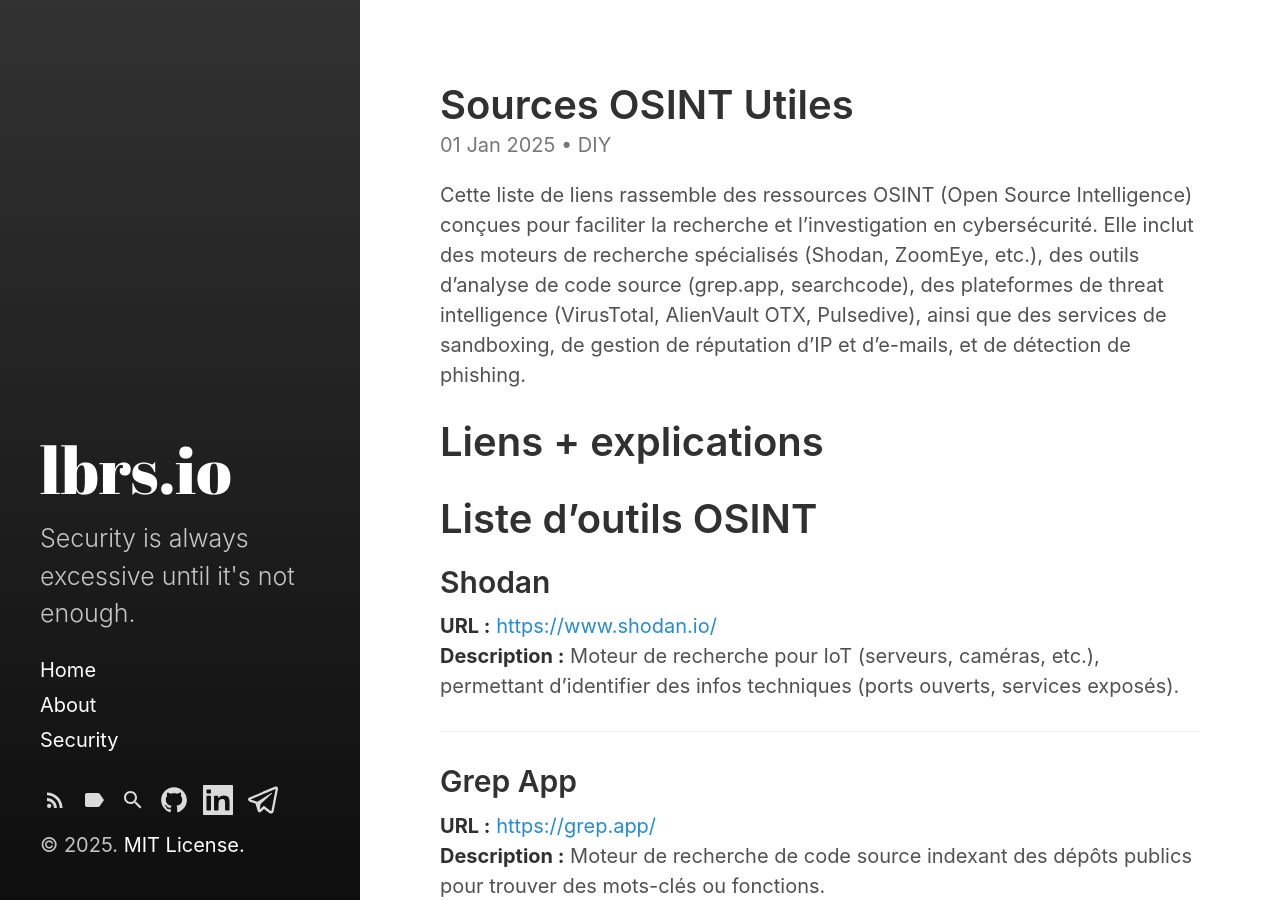
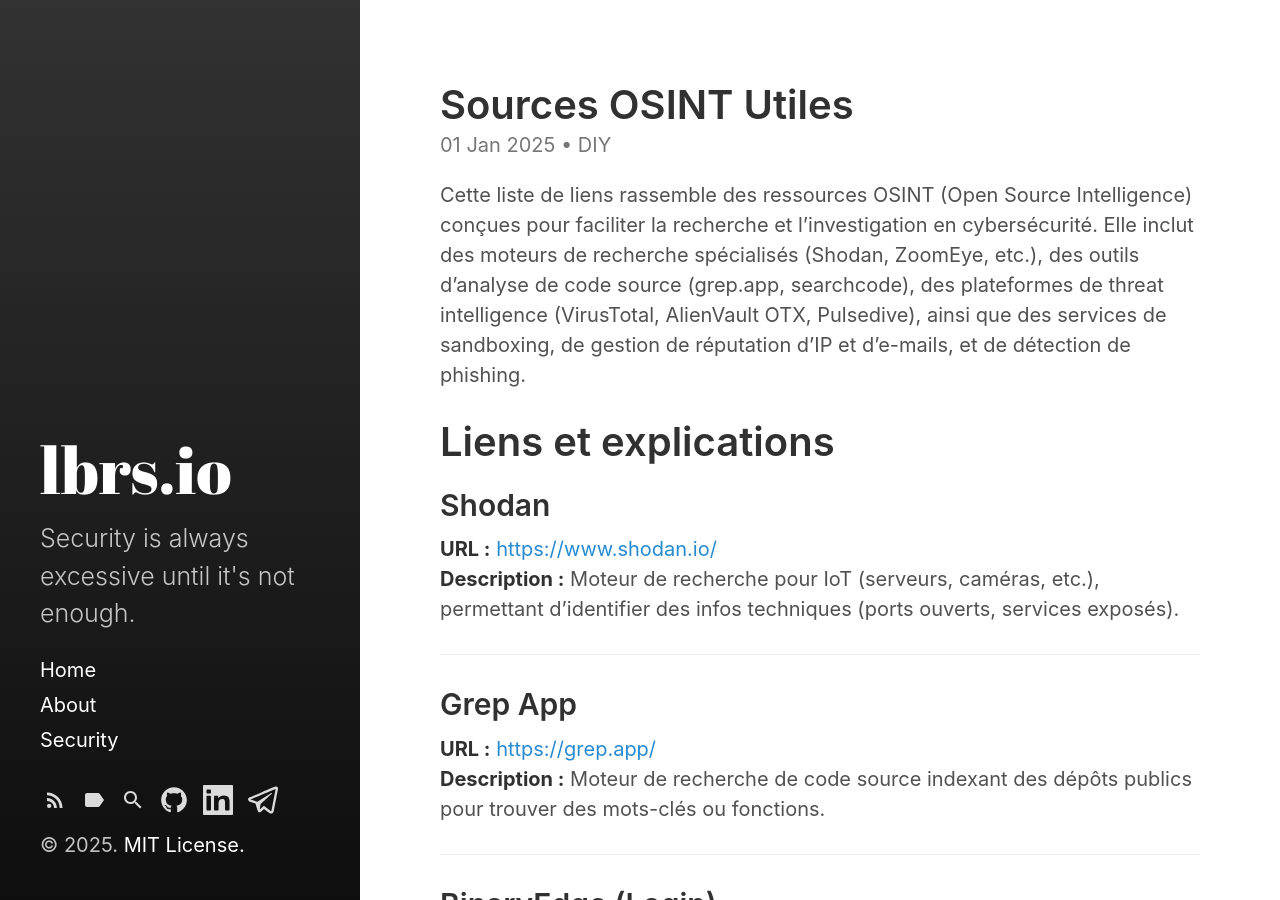
Before and after one commit to cdrclbrs/blog, a Jekyll site: the page built from _posts/2025-01-01-OSINT-Links.md, in a window 1280 px wide and 900 px high. Built offline with Jekyll 4.4.1, drawn with Linux system fonts in a browser that asks for light colours.

Commit message:
Update 2025-01-01-OSINT-Links.md

```diff
--- a/_posts/2025-01-01-OSINT-Links.md
+++ b/_posts/2025-01-01-OSINT-Links.md
@@ -14,9 +14,7 @@
 Cette liste de liens rassemble des ressources OSINT (Open Source Intelligence) conçues pour faciliter la recherche et l’investigation en cybersécurité. Elle inclut des moteurs de recherche spécialisés (Shodan, ZoomEye, etc.), des outils d’analyse de code source (grep.app, searchcode), des plateformes de threat intelligence (VirusTotal, AlienVault OTX, Pulsedive), ainsi que des services de sandboxing, de gestion de réputation d’IP et d’e-mails, et de détection de phishing.
 
 
-# Liens + explications
-
-# Liste d’outils OSINT
+# Liens et explications
 
 ## Shodan
 **URL :** [https://www.shodan.io/](https://www.shodan.io/)
```
